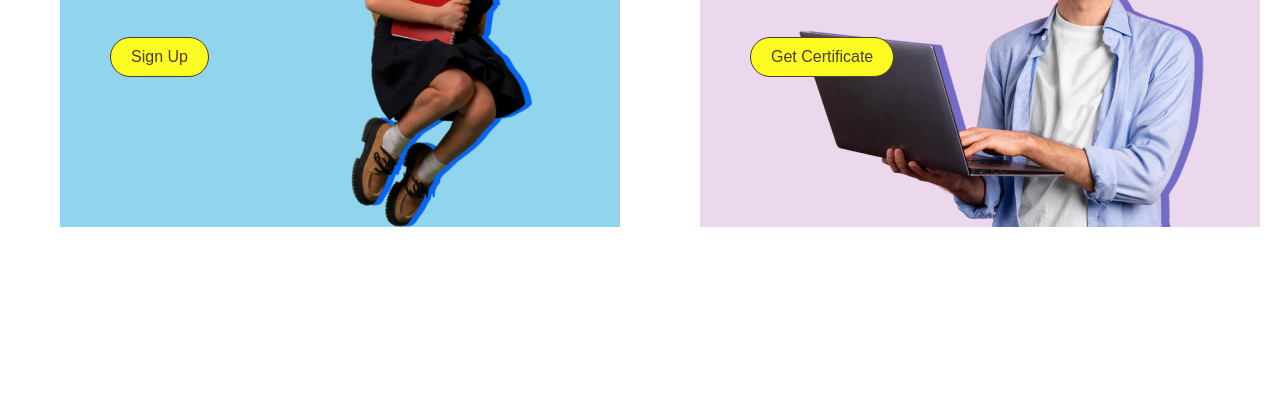
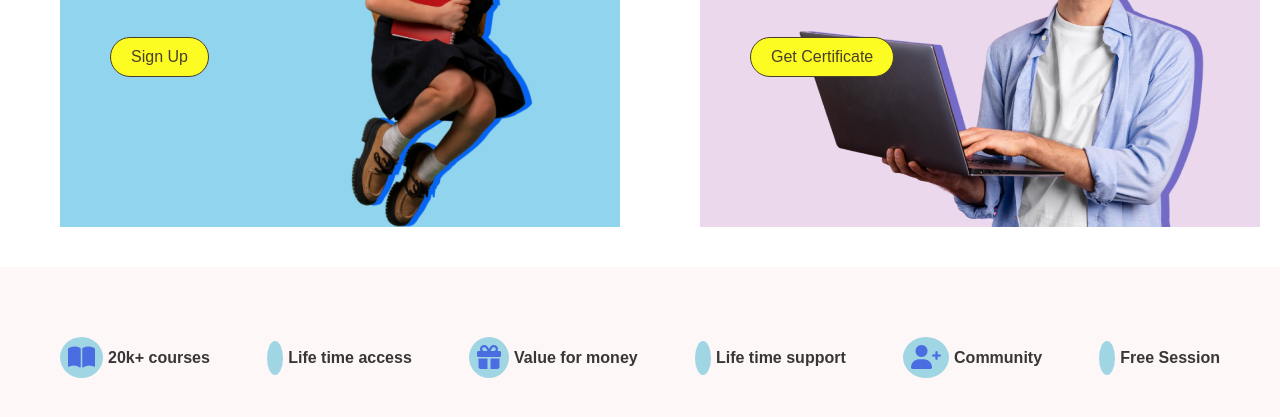
Before and after one commit to ZuhRa-HashiMi/SelfUpGrade, a plain HTML site: page index.html in a window 1280 px wide. Shown: the part 725-1142 px from the top of the page. Before the commit the page ends 1102 px from the top, so only its background shows below. Drawn offline with Linux system fonts and the light colour scheme.

Commit message:
finish the forth page

```diff
--- a/index.html
+++ b/index.html
@@ -70,5 +70,46 @@
         </section>
 
 
+  <!-- New section with icons and titles side by side -->
+<section class="benefits-section">
+    <div class="benefit">
+        <div class="icon-container">
+            <i class="fas fa-thin fa-book-open"></i>
+        </div>
+        <h3>20k+ courses</h3>
+    </div>
+    <div class="benefit">
+        <div class="icon-container">
+            <i class="fas fa-thin fa-box-check"></i>
+        </div>
+        <h3>Life time access</h3>
+    </div>
+    <div class="benefit">
+        <div class="icon-container">
+            <i class="fas fa-thin fa-gift"></i>
+        </div>
+        <h3>Value for money</h3>
+    </div>
+    <div class="benefit">
+        <div class="icon-container">
+            <i class="fas fa-light fa-lock-keyhole-open"></i>
+        </div>
+        <h3>Life time support</h3>
+    </div>
+    <div class="benefit">
+        <div class="icon-container">
+            <i class="fas fa-thin fa-user-plus"></i>
+        </div>
+        <h3>Community</h3>
+    </div>
+    <div class="benefit">
+        <div class="icon-container">
+            <i class="fas fa-thin fa-shield-check"></i>
+
+        </div>
+        <h3>Free Session</h3>
+    </div>
+</section>
+
 </body>
 </html>
--- a/style.css
+++ b/style.css
@@ -183,3 +183,43 @@
     cursor: pointer;
     transition: background-color 0.3s ease;
 }
+
+/* Style for the benefits section */
+.benefits-section {
+    background-color: rgb(253, 247, 247);
+    padding: 60px 50px;
+    display: flex;
+    justify-content: space-between;
+    align-items: center;
+    flex-wrap: wrap; /* Allow items to wrap to the next line if needed */
+}
+
+/* Style for each benefit item */
+.benefit {
+    display: flex;
+    align-items: center; /* Center icon and title vertically */
+    text-align: center;
+    margin: 10px; /* Add space between benefit items */
+}
+
+/* Style for the circle icon background */
+.icon-container {
+    background-color: rgb(160, 214, 228);
+    border-radius: 50%;
+    padding: 8px;
+    margin-right: 5px; /* Add space between icon and title */
+}
+
+/* Style for the icons */
+.fas {
+    font-size: 24px;
+    color: rgb(74, 110, 226);
+}
+
+/* Style for the benefit titles */
+h3 {
+    font-size: 16px;
+    color: rgb(56, 54, 54);
+    font-weight: 600;
+    margin: 0; /* Remove margin to eliminate extra spacing */
+}
```
